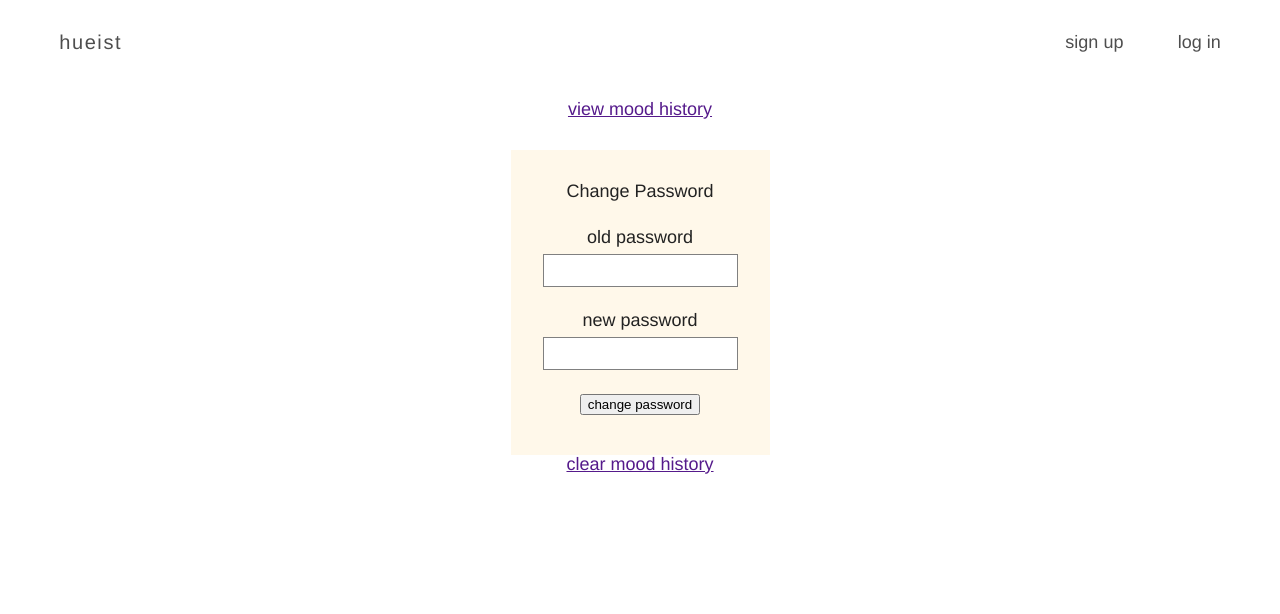
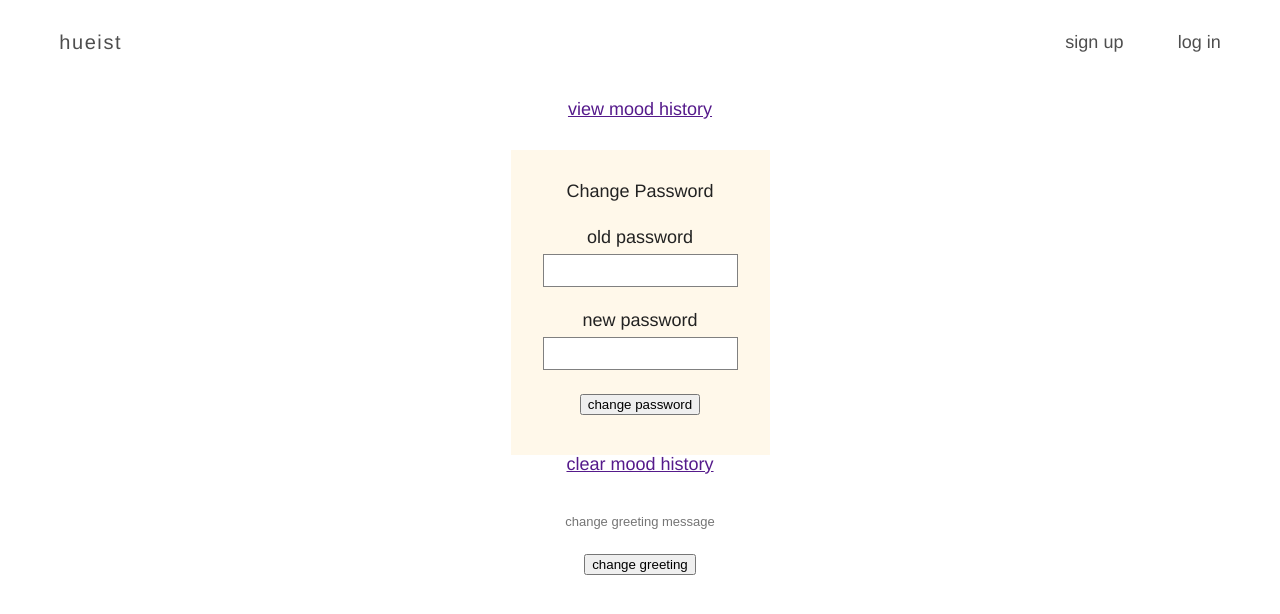
Before and after one commit to xiangcatherine/hueist, a Vue app: page /#/settings in a window 1280 px wide. Shown: the top 614 px of the page. Built offline with nearby package versions, Linux system fonts and the light colour scheme.

Commit message:
Builds update greeting function, not yet tied to home page message

```diff
--- /dev/null
+++ b/src/components/ChangeGreeting.vue
@@ -0,0 +1,70 @@
+<template>
+  <form>
+    <input
+        class="change-greeting-input"
+        type="text"
+        placeholder="change greeting message"
+        v-model="greeting"/>
+    <button class="change-greeting-submit" @click.prevent="updateGreeting()">change greeting</button>
+    <p>{{greeting}}</p>
+  </form>
+</template>
+
+<script>
+export default {
+  name: 'ChangeGreeting',
+  data: function () {
+    return {
+      greeting: ''
+    }
+  },
+  methods: {
+    apiCall: function () {
+      var data = {
+        user: {
+          greeting: this.greeting
+        }
+      }
+      return $.ajax({
+        url: 'http://localhost:4741/users/' + this.$store.state.user.id + '/change-greeting',
+        method: 'PATCH',
+        headers: {
+          Authorization: 'Token token=' + this.$store.state.user.authToken
+        },
+        data
+      })
+    },
+    updateGreeting: function () {
+      this.apiCall()
+        .then(console.log('greeting updated successfully!'))
+        .catch(function (error) {
+          console.error('greeting not updated', error)
+        })
+    }
+  }
+}
+</script>
+
+<style scoped>
+  .change-greeting-input {
+    padding: .5rem;
+    border: 1px solid transparent;
+    margin-bottom: 1rem;
+    font-size: 13px;
+    text-align: center;
+    width: 300px;
+  }
+
+  .change-greeting-input:hover{
+    border: 1px solid black;
+  }
+
+  .change-greeting-input:focus {
+    outline: 0;
+  }
+
+  .change-greeting-submit {
+    display: block;
+    margin: auto;
+  }
+</style>
--- a/src/components/Settings.vue
+++ b/src/components/Settings.vue
@@ -3,17 +3,20 @@
     <a class="view-history-link" href="" @click.prevent="goToMoodHistory()">view mood history</a>
     <app-change-password class="app-change-password"></app-change-password>
     <a class="clear-history-link" href="" @click.stop.prevent="clearHistory()">clear mood history</a>
+    <app-change-greeting class="app-change-greeting"></app-change-greeting>
   </div>
 </template>
 
 <script>
   import ChangePassword from './ChangePassword'
+  import ChangeGreeting from './ChangeGreeting'
   // import store from '../main.js'
 
   export default {
     name: 'Settings',
     components: {
-      appChangePassword: ChangePassword
+      appChangePassword: ChangePassword,
+      appChangeGreeting: ChangeGreeting
     },
     data: function () {
       return {
@@ -61,4 +64,8 @@
     margin-top: 2rem;
   }
 
+  .app-change-greeting {
+    margin-top: 2rem;
+  }
+
 </style>
```
